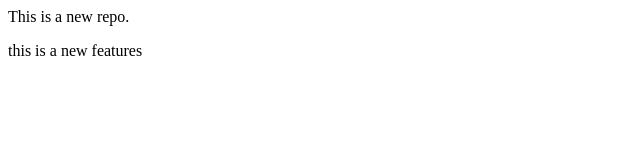
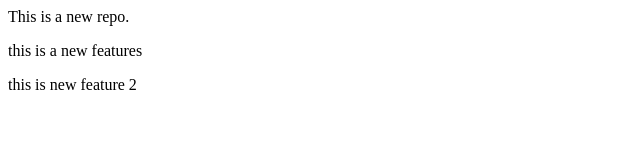
Before and after one commit to upadhyayra/localrepo, a plain HTML site: page index.html in a window 1280 px wide. Shown: the whole page, without its empty margins (0-640 px from the left). Drawn offline with Linux system fonts and the light colour scheme.

Commit message:
Add feature 2

```diff
--- a/index.html
+++ b/index.html
@@ -1,2 +1,3 @@
 <p>This is a new repo.</p>
 <p>this is a new features</p>
+<p>this is new feature 2</p>
```
